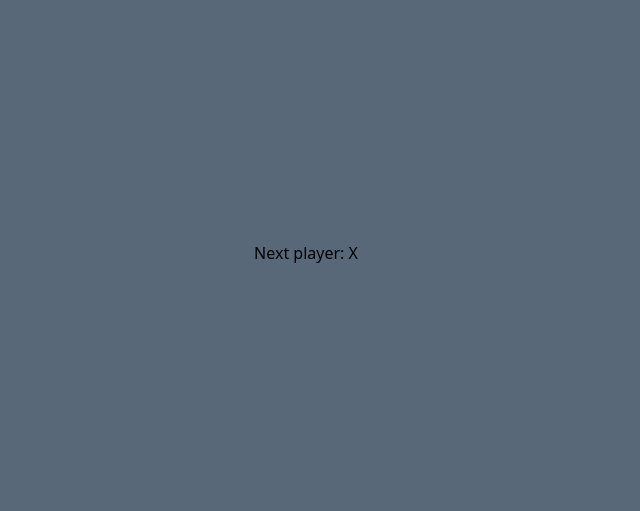
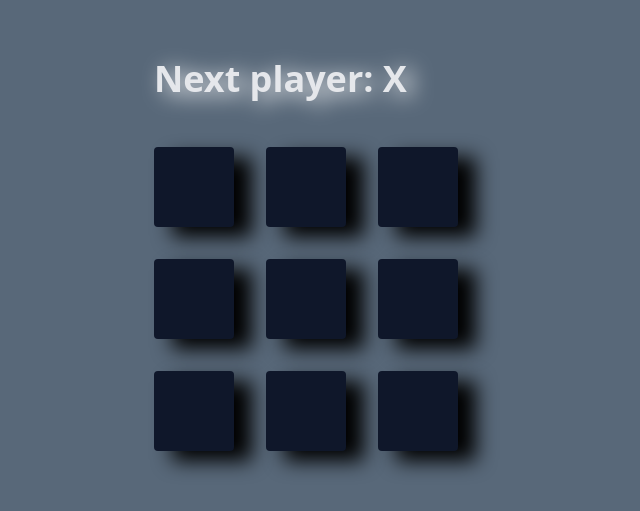
Before and after one commit to sachinkumar-1309/next-tic-tac-toe, a Next.js app: page / in a window 1280 px wide. Shown: the part 147-658 px from the top of the page, without its empty margins (334-974 px from the left). Built offline with nearby package versions, Linux system fonts and the light colour scheme.

Commit message:
added tailwind

```diff
--- a/tailwind.config.js
+++ b/tailwind.config.js
@@ -1,9 +1,12 @@
 /** @type {import('tailwindcss').Config} */
 module.exports = {
   content: [
-    './pages/**/*.{js,ts,jsx,tsx,mdx}',
-    './components/**/*.{js,ts,jsx,tsx,mdx}',
-    './app/**/*.{js,ts,jsx,tsx,mdx}',
+    "./app/**/*.{js,ts,jsx,tsx,mdx}",
+    "./pages/**/*.{js,ts,jsx,tsx,mdx}",
+    "./components/**/*.{js,ts,jsx,tsx,mdx}",
+
+    // Or if using `src` directory:
+    "./src/**/*.{js,ts,jsx,tsx,mdx}",
   ],
   theme: {
     extend: {
```
